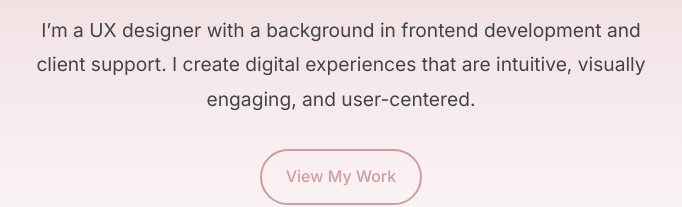
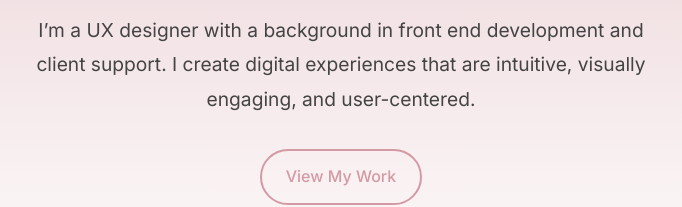
Before and after one commit to robertscindyann/Cindy-Roberts-UX, a plain HTML site: page index.html in a window 1280 px wide. Shown: the part 288-495 px from the top of the page, 299-981 px from the left. Drawn offline with nearby package versions, Linux system fonts and the light colour scheme.

Commit message:
correct spelling of front end

```diff
--- a/index.html
+++ b/index.html
@@ -32,7 +32,7 @@
     <main>
       <section class="hero">
         <h2>Hi, I’m Cindy-Ann Roberts</h2>
-        <p>I’m a UX designer with a background in frontend development and client support. I create digital experiences
+        <p>I’m a UX designer with a background in front end development and client support. I create digital experiences
           that are intuitive, visually engaging, and user-centered.</p>
         <a href="#projects" class="btn">View My Work</a>
       </section>
```
